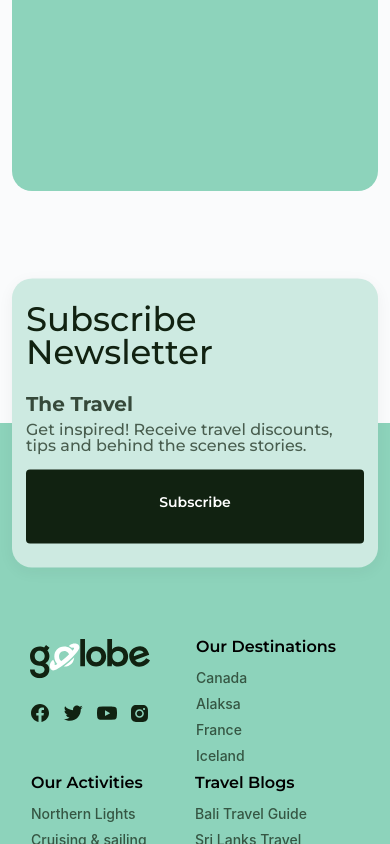
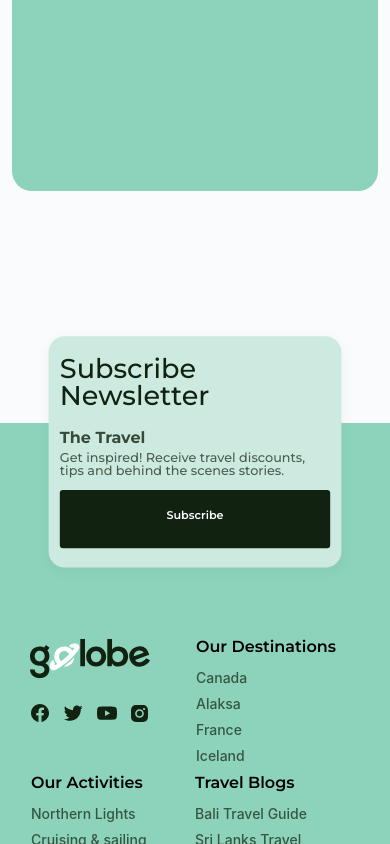
Before and after one commit to TeDdi-pixel/globe, a React (Create React App) app: page / in a window 390 px wide. In both pictures the pointer is over the element 195 px from the left and 4699 px from the top of the page. Shown: the part 4277-5121 px from the top of the page. Built offline with nearby package versions, Linux system fonts and the light colour scheme.

Commit message:
footer animations 2

```diff
--- a/src/styles/footer.scss
+++ b/src/styles/footer.scss
@@ -242,6 +242,10 @@
     @media screen and (max-width:471px) {
 
         &-subscribe {
+            transition: scale ease 0.4s;
+                &:hover{
+                    scale: 0.8;
+                }
             &-button {
                 border-radius: 4px;
                 padding-top: 25px;
```
